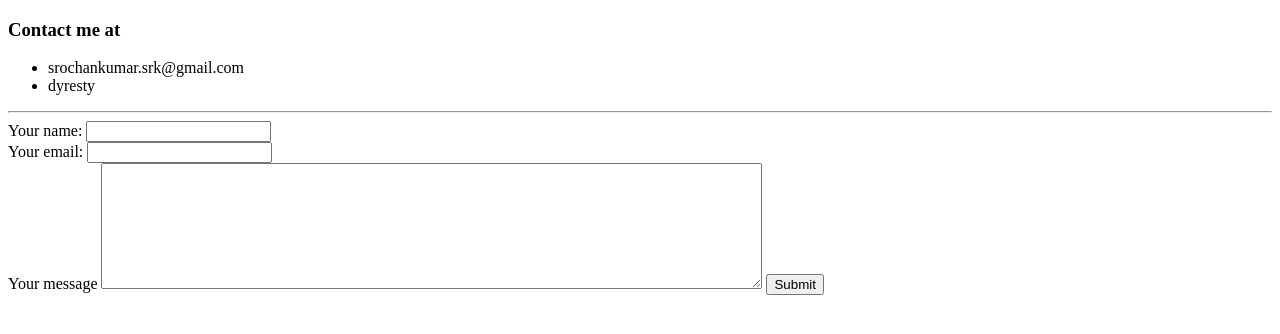
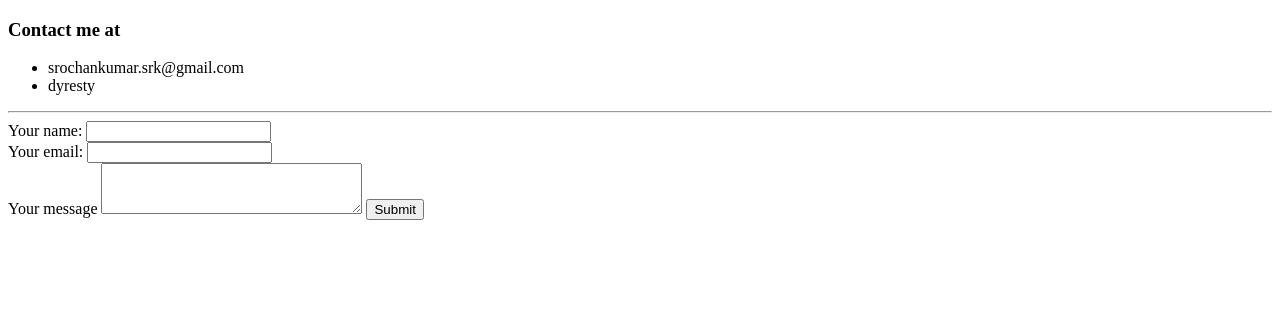
Before and after one commit to Dyresty/cv, a plain HTML site: page Contact.html in a window 1280 px wide. Drawn offline with Linux system fonts and the light colour scheme.

Commit message:
Update Contact.html

```diff
--- a/Contact.html
+++ b/Contact.html
@@ -19,7 +19,7 @@
             <input type="email" name="Your Email " value="">
             <br>
             <label>Your message</label>
-            <textarea name="Your Message " rows="8" cols="80"></textarea>
+            <textarea name="Your Message " rows="3" cols="30"></textarea>
             <input type="submit" name="">
     </form>
   </body>
```
